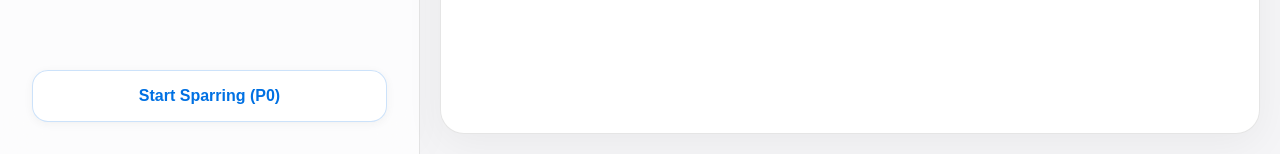
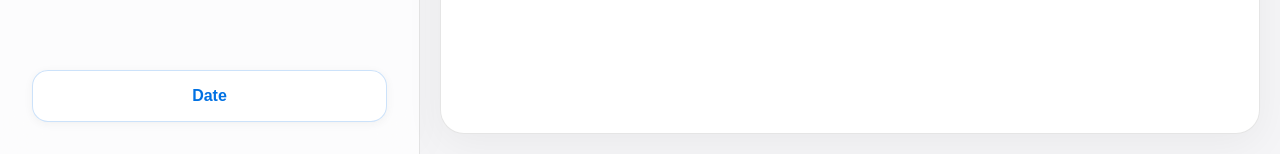
Before and after one commit to kaushalbalagurusamy/ai-shadowboxing, a Next.js app: page / in a window 1280 px wide. Shown: the part 646-800 px from the top of the page. Built offline with nearby package versions, Linux system fonts and the light colour scheme.

Commit message:
style: rename Start Sparring button to Date

```diff
--- a/src/app/page.tsx
+++ b/src/app/page.tsx
@@ -179,7 +179,7 @@ export default function Home() {
             onClick={startSparring}
             disabled={isLoading}
           >
-            {isLoading ? "Provisioning Session..." : "Start Sparring (P0)"}
+            {isLoading ? "Provisioning Session..." : "Date"}
           </button>
         ) : (
           <button
```
